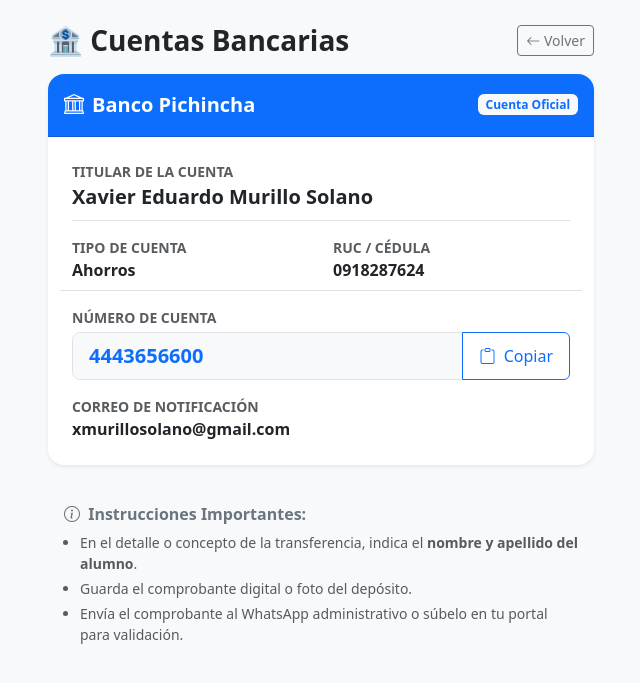
After one commit to escueladefutbolxaviermurillo-cmd/escuela-futbol-xavier-murillo, a Flask app: template templates/portal/bank_info.html in a window 1280 px wide. The commit adds this page. Shown: the top 683 px of the page, without its empty margins (319-959 px from the left). Run offline with Flask 3, Linux system fonts and the light colour scheme; the template is opened without the code that fills it, so the values that code supplies are empty.

Commit message:
Agregar modulo y accesos a informacion de cuentas bancarias en el portal

```diff
--- a/routes/portal.py
+++ b/routes/portal.py
@@ -71,3 +71,9 @@ def index():
         })
 
     return render_template('portal/index.html', children_data=children_data)
+
+@portal_bp.route('/datos-bancarios')
+@login_required
+@role_required(['Representante', 'Administrador'])
+def bank_info():
+    return render_template('portal/bank_info.html')
--- /dev/null
+++ b/templates/portal/bank_info.html
@@ -0,0 +1,83 @@
+{% extends 'base.html' %}
+
+{% block title %}Información Bancaria - Escuela FC{% endblock %}
+
+{% block content %}
+<div class="row justify-content-center">
+    <div class="col-12 col-md-8 col-lg-6">
+        <div class="d-flex justify-content-between align-items-center mb-3">
+            <h3 class="fw-bold mb-0">🏦 Cuentas Bancarias</h3>
+            <a href="javascript:history.back()" class="btn btn-outline-secondary btn-sm">
+                <i class="bi bi-arrow-left"></i> Volver
+            </a>
+        </div>
+
+        <!-- Tarjeta de Información Bancaria Principal -->
+        <div class="card border-0 shadow-sm rounded-4 mb-4 overflow-hidden">
+            <div class="card-header bg-primary text-white py-3">
+                <div class="d-flex justify-content-between align-items-center">
+                    <span class="fw-bold fs-5"><i class="bi bi-bank me-2"></i>Banco Pichincha</span>
+                    <span class="badge bg-light text-primary fw-semibold">Cuenta Oficial</span>
+                </div>
+            </div>
+            <div class="card-body p-4">
+                <div class="mb-3 pb-2 border-bottom">
+                    <small class="text-muted text-uppercase fw-semibold d-block">Titular de la Cuenta</small>
+                    <span class="fs-5 fw-bold text-dark">Xavier Eduardo Murillo Solano</span>
+                </div>
+
+                <div class="row mb-3 pb-2 border-bottom">
+                    <div class="col-6">
+                        <small class="text-muted text-uppercase fw-semibold d-block">Tipo de Cuenta</small>
+                        <span class="fw-bold text-dark">Ahorros</span>
+                    </div>
+                    <div class="col-6">
+                        <small class="text-muted text-uppercase fw-semibold d-block">RUC / Cédula</small>
+                        <span class="fw-bold text-dark">0918287624</span>
+                    </div>
+                </div>
+
+                <div class="mb-3">
+                    <small class="text-muted text-uppercase fw-semibold d-block">Número de Cuenta</small>
+                    <div class="input-group mt-1">
+                        <input type="text" class="form-control form-control-lg fw-bold text-primary bg-light"
+                               id="accNumber" value="4443656600" readonly>
+                        <button class="btn btn-outline-primary px-3" type="button" onclick="copyAccount()">
+                            <i class="bi bi-clipboard me-1"></i> Copiar
+                        </button>
+                    </div>
+                    <small id="copyAlert" class="text-success fw-semibold mt-1 d-none">
+                        <i class="bi bi-check-circle"></i> ¡Número copiado al portapapeles!
+                    </small>
+                </div>
+
+                <div class="mb-0">
+                    <small class="text-muted text-uppercase fw-semibold d-block">Correo de Notificación</small>
+                    <span class="fw-bold text-dark">xmurillosolano@gmail.com</span>
+                </div>
+            </div>
+        </div>
+
+        <!-- Indicaciones para Reportar el Pago -->
+        <div class="card border-0 bg-light rounded-3 p-3">
+            <h6 class="fw-bold text-secondary mb-2"><i class="bi bi-info-circle me-1"></i> Instrucciones Importantes:</h6>
+            <ul class="small text-muted mb-0 ps-3">
+                <li class="mb-1">En el detalle o concepto de la transferencia, indica el <strong>nombre y apellido del alumno</strong>.</li>
+                <li class="mb-1">Guarda el comprobante digital o foto del depósito.</li>
+                <li>Envía el comprobante al WhatsApp administrativo o súbelo en tu portal para validación.</li>
+            </ul>
+        </div>
+    </div>
+</div>
+
+<script>
+function copyAccount() {
+    const input = document.getElementById('accNumber');
+    navigator.clipboard.writeText(input.value).then(() => {
+        const alertMsg = document.getElementById('copyAlert');
+        alertMsg.classList.remove('d-none');
+        setTimeout(() => alertMsg.classList.add('d-none'), 3000);
+    });
+}
+</script>
+{% endblock %}
```
Also changed, not shown: templates/portal/index.html (+23 -9 lines).
